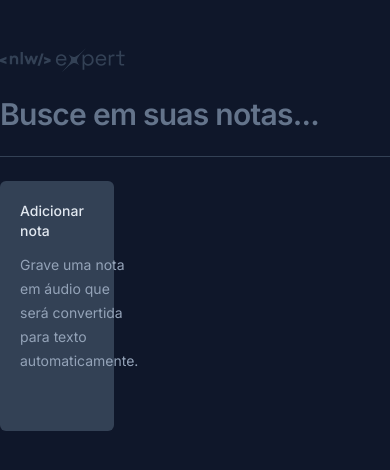
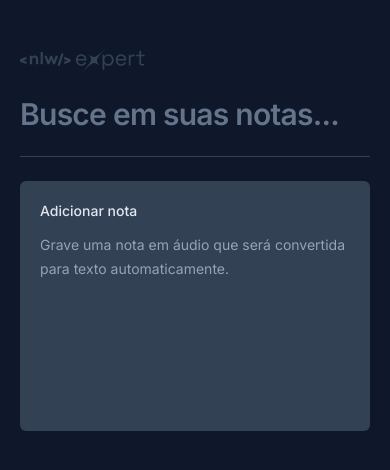
Before and after one commit to 4BurnerStove/NLW_Expert, a React (Vite) app in the folder nlw-expert-notes/: page / in a window 390 px wide. Shown: the top 470 px of the page. Built offline with nearby package versions, Linux system fonts and the light colour scheme.

Commit message:
create delet function

```diff
--- a/nlw-expert-notes/src/app.tsx
+++ b/nlw-expert-notes/src/app.tsx
@@ -37,6 +37,15 @@
     localStorage.setItem('notes', JSON.stringify(notesArray))
   }
 
+  function onNoteDeleted(id: string) {
+    const notesArray = notes.filter(note => {
+      return note.id != id
+    })
+
+    setNotes(notesArray)
+    localStorage.setItem('notes', JSON.stringify(notesArray))
+  }
+
   function handleSearch(event: ChangeEvent<HTMLInputElement>) {
     const query = event.target.value
 
@@ -49,7 +58,7 @@
 
 
   return (
-    <div className="mx-auto max-w-6xl my-12 space-y-6">
+    <div className="mx-auto max-w-6xl my-12 space-y-6 px-5">
       <img src={logo} alt='Nlw Expert' />
 
       <form className="w-full ">
@@ -63,12 +72,12 @@
 
       <div className='h-px bg-slate-700'/>
 
-      <div className='grid grid-cols-3 auto-rows-[250px] gap-6'>
+      <div className='grid grid-cols-1 md:grid-cols-2 lg:grid-cols-3 auto-rows-[250px] gap-6'>
         <NewNoteCard onNoteCreated={onNoteCreated}/>
 
           {
             filteredNotes.map(note => {
-              return <NoteCard key={note.id} note={note}/>
+              return <NoteCard key={note.id} note={note} onNoteDeleted={onNoteDeleted}/>
             })
           }
       </div>
--- a/nlw-expert-notes/src/components/new-note-card.tsx
+++ b/nlw-expert-notes/src/components/new-note-card.tsx
@@ -103,7 +103,7 @@
 
       <Dialog.Portal>
         <Dialog.Overlay className='inset-0 fixed bg-black/50'>
-          <Dialog.Content className='fixed overflow-hidden left-1/2 top-1/2 -translate-x-1/2 -translate-y-1/2 max-w-[640px] w-full h-[60vh] bg-slate-700 rounded-md flex flex-col outline-none'>
+          <Dialog.Content className='fixed overflow-hidden inset-0 md:inset-auto md:left-1/2 md:top-1/2 md:-translate-x-1/2 md:-translate-y-1/2 md:max-w-[640px] w-full md:h-[60vh] bg-slate-700 md:rounded-md flex flex-col outline-none'>
             <Dialog.Close className=' absolute right-0 top-0 bg-slate-800 p-1.5 text-slate-400 hover:text-slate-100'>
               <X className='size-5'/>
             </Dialog.Close>
--- a/nlw-expert-notes/src/components/note-card.tsx
+++ b/nlw-expert-notes/src/components/note-card.tsx
@@ -5,12 +5,14 @@
 
 interface NoteCardProps {
   note: {
+    id: string
     date: Date
     content: string
   }
+  onNoteDeleted: (id: string) => void
 }
 
-export function NoteCard({ note }: NoteCardProps) {
+export function NoteCard({ note, onNoteDeleted }: NoteCardProps) {
   return (
     <Dialog.Root>
       <Dialog.Trigger className='rounded-md text-left flex flex-col  bg-slate-800 p-5 gap-y-3 overflow-hidden relative outline-none hover:ring-slate-600 hover:ring-2 focus-visible:ring-2 focus-visible:ring-lime-400'>
@@ -26,7 +28,7 @@
 
       <Dialog.Portal>
         <Dialog.Overlay className='inset-0 fixed bg-black/50'>
-          <Dialog.Content className='fixed overflow-hidden left-1/2 top-1/2 -translate-x-1/2 -translate-y-1/2 max-w-[640px] w-full h-[60vh] bg-slate-700 rounded-md flex flex-col outline-none'>
+          <Dialog.Content className='fixed overflow-hidden inset-0 md:inset-auto md:left-1/2 md:top-1/2 md:-translate-x-1/2 md:-translate-y-1/2 md:max-w-[640px] w-full md:h-[60vh] bg-slate-700 md:rounded-md flex flex-col outline-none'>
             <Dialog.Close className=' absolute right-0 top-0 bg-slate-800 p-1.5 text-slate-400 hover:text-slate-100'>
               <X className='size-5'/>
             </Dialog.Close>
@@ -43,6 +45,7 @@
 
             <button
               type='button'
+              onClick={() => onNoteDeleted(note.id)}
               className='w-full bg-slate-800 py-4 text-center text-sm text-slate-300 outline-none font-medium group'
             >
               Deseja <span className='text-red-400 group-hover:underline'> apagar essa nota </span> ?
```
